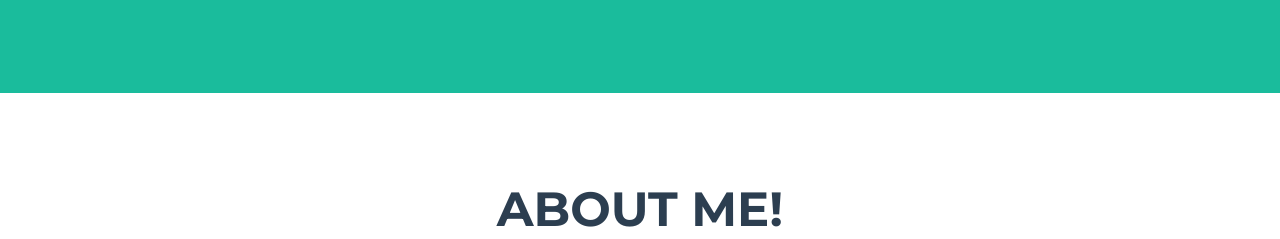
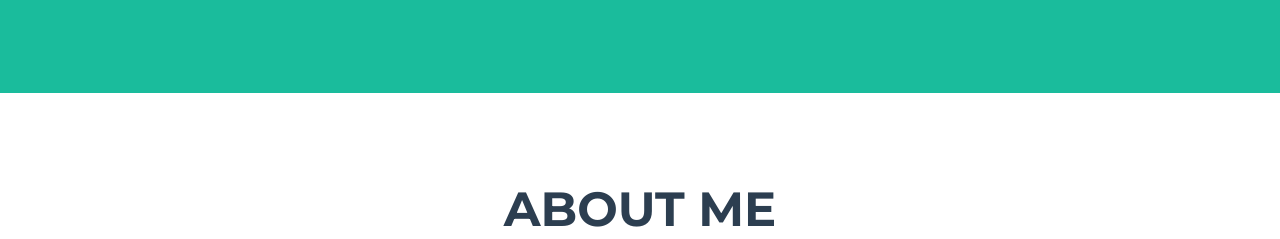
Before and after one commit to AbdurrahmanNawar/portfolio, a plain HTML site: page index.html in a window 1280 px wide. Shown: the part 561-800 px from the top of the page. Drawn offline with nearby package versions, Linux system fonts and the light colour scheme.

Commit message:
updated titles

```diff
--- a/index.html
+++ b/index.html
@@ -142,7 +142,7 @@
         <h2
           class="page-section-heading text-center text-uppercase text-secondary mb-0"
         >
-          About Me!
+          About Me
         </h2>
         <div class="divider-custom">
           <div class="divider-custom-line"></div>
```
